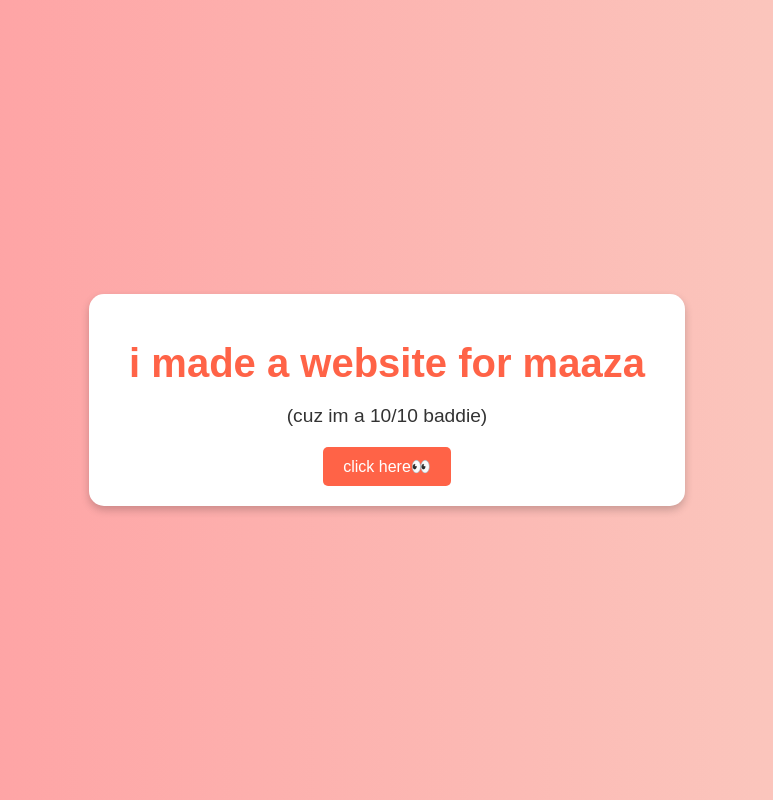
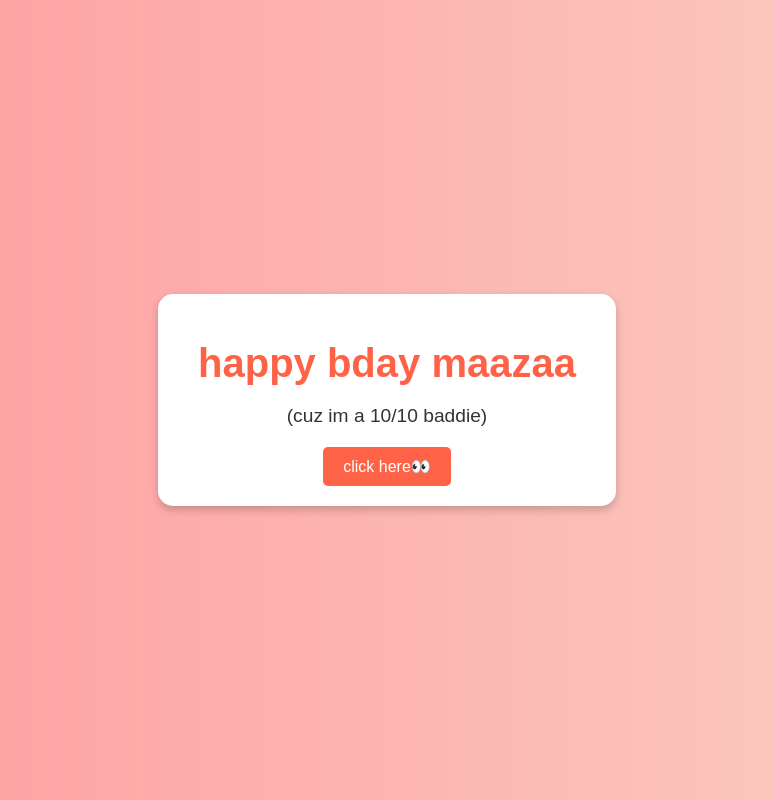
Before and after one commit to nitya-vettical/card-for-maaza, a plain HTML site: page index.html in a window 1280 px wide. Shown: the whole page, without its empty margins (253-1026 px from the left). Drawn offline with Linux system fonts and the light colour scheme.

Commit message:
Update index.html

```diff
--- a/index.html
+++ b/index.html
@@ -9,7 +9,7 @@
 
     <body>
         <div class="card">
-            <h1>i made a website for maaza</h1>
+            <h1>happy bday maazaa</h1>
             <p>(cuz im a 10/10 baddie)</p>
             <button id="surpriseButton">click here👀 </button>
             <div id="surpriseMessage"></div>
```
